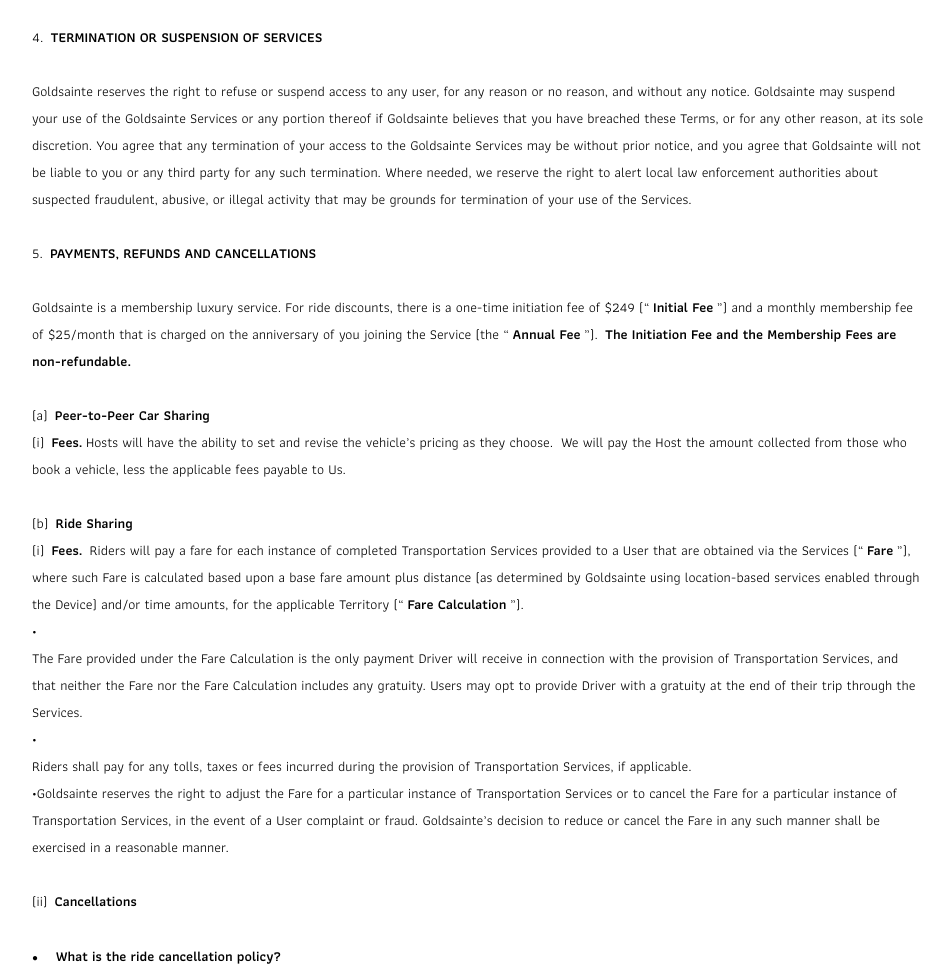
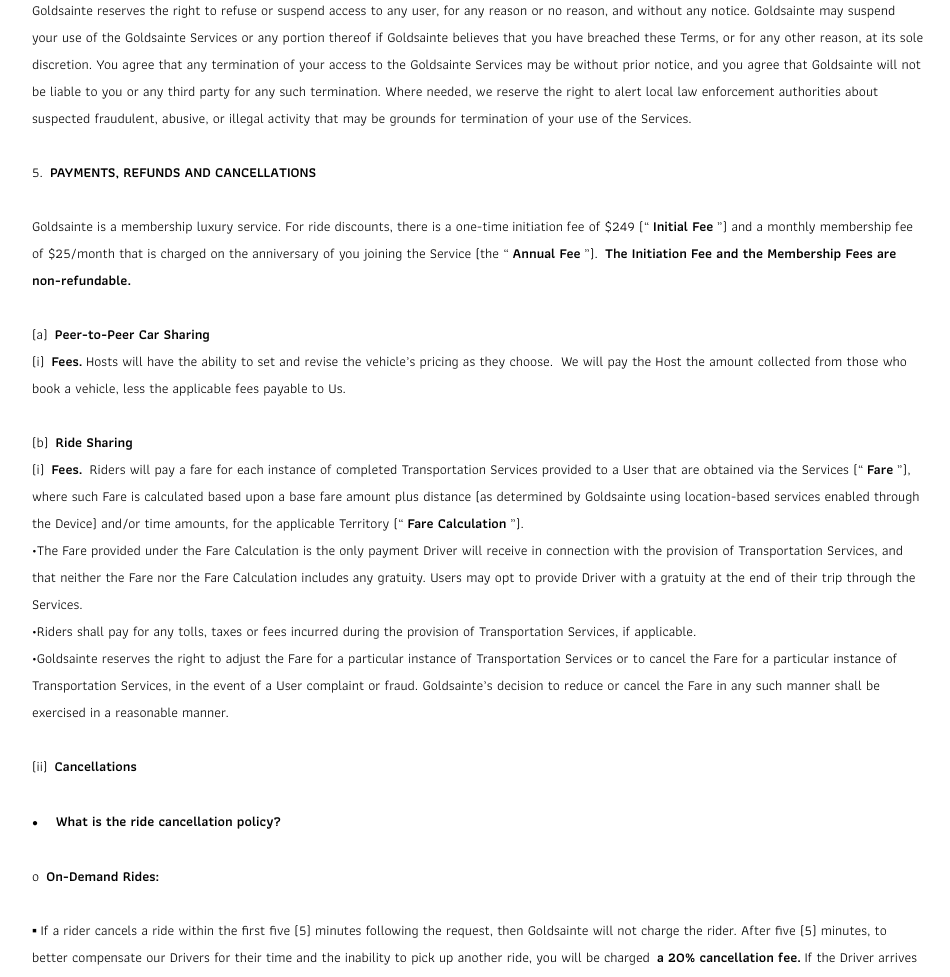
Before and after one commit to DesignGoldsainte/goldsainte43, a plain HTML site: page terms-and-conditions.html in a window 1280 px wide. Shown: the part 5543-6520 px from the top of the page, without its empty margins (162-1112 px from the left). Drawn offline with Linux system fonts and the light colour scheme; a web font is replaced by a local one.

Commit message:
terms points

```diff
--- a/terms-and-conditions.html
+++ b/terms-and-conditions.html
@@ -737,7 +737,7 @@
             </p>
             <p class="these-terms-are-important-and">
               <span class="provide-a-brief-written-descr">
-                <span class="these-terms-and">•</span>
+                <span class="these-terms-and"></span>
               </span>
             </p>
             <p class="these-terms-are-important-and">
@@ -758,7 +758,7 @@
             </p>
             <p class="these-terms-are-important-and">
               <span class="provide-a-brief-written-descr">
-                <span class="these-terms-and">•</span>
+                <span class="these-terms-and"></span>
               </span>
             </p>
             <p class="these-terms-are-important-and">
@@ -781,7 +781,7 @@
             </p>
             <p class="these-terms-are-important-and">
               <span class="provide-a-brief-written-descr">
-                <span class="these-terms-and">•</span>
+                <span class="these-terms-and"></span>
               </span>
             </p>
             <p class="these-terms-are-important-and">
@@ -1095,13 +1095,13 @@
             </p>
             <p class="these-terms-are-important-and">
               <span class="provide-a-brief-written-descr">
-                <span class="these-terms-and">•</span>
-              </span>
-            </p>
-            <p class="these-terms-are-important-and">
-              <span class="provide-a-brief-written-descr">
-                <span class="these-terms-and"
-                  >The Fare provided under the Fare Calculation is the only
+                <span class="these-terms-and"></span>
+              </span>
+            </p>
+            <p class="these-terms-are-important-and">
+              <span class="provide-a-brief-written-descr">
+                <span class="these-terms-and"
+                  >•The Fare provided under the Fare Calculation is the only
                   payment Driver will receive in connection with the provision
                   of Transportation Services, and that neither the Fare nor the
                   Fare Calculation includes any gratuity. Users may opt to
@@ -1112,13 +1112,13 @@
             </p>
             <p class="these-terms-are-important-and">
               <span class="provide-a-brief-written-descr">
-                <span class="these-terms-and">•</span>
-              </span>
-            </p>
-            <p class="these-terms-are-important-and">
-              <span class="provide-a-brief-written-descr">
-                <span class="these-terms-and"
-                  >Riders shall pay for any tolls, taxes or fees incurred during
+                <span class="these-terms-and"></span>
+              </span>
+            </p>
+            <p class="these-terms-are-important-and">
+              <span class="provide-a-brief-written-descr">
+                <span class="these-terms-and"
+                  >•Riders shall pay for any tolls, taxes or fees incurred during
                   the provision of Transportation Services, if
                   applicable. </span
                 >
```
